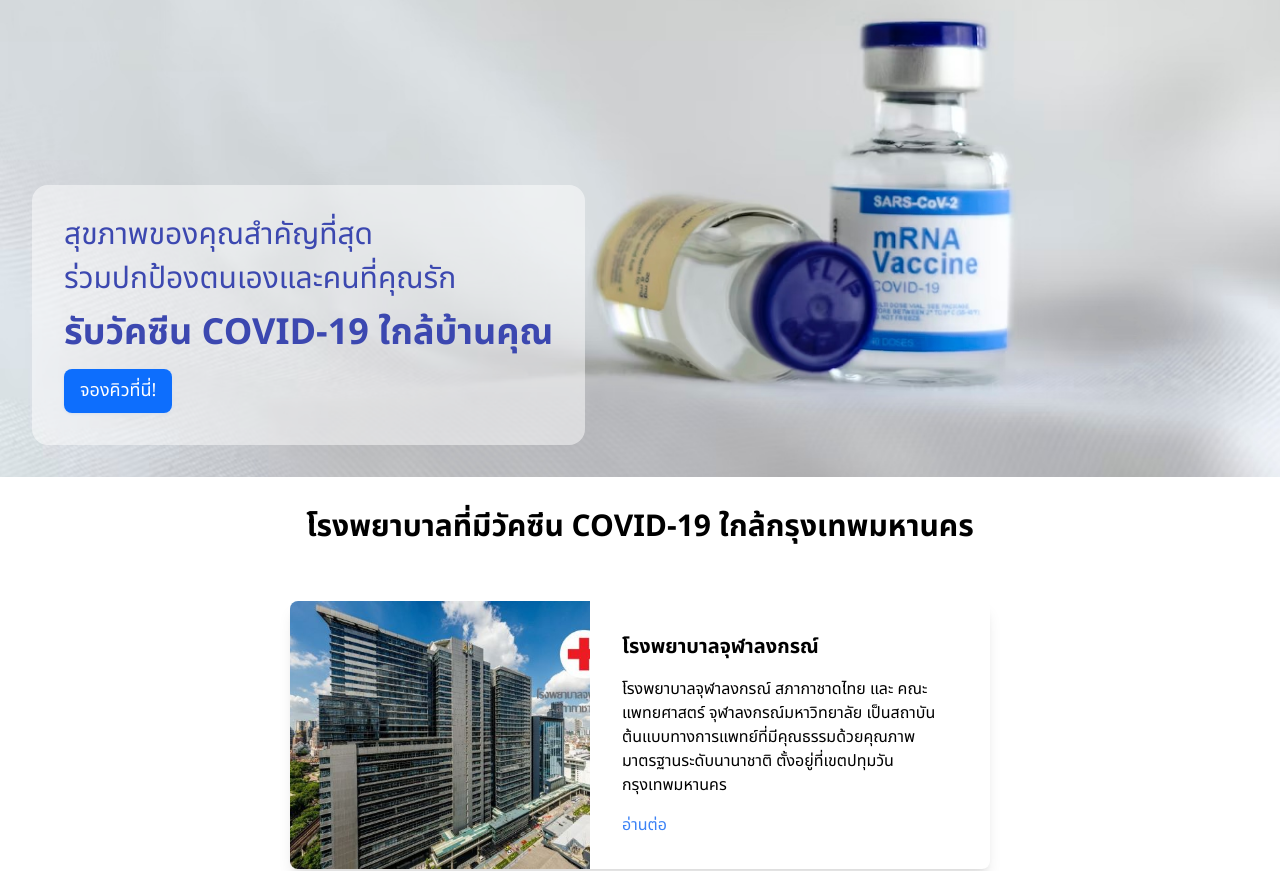
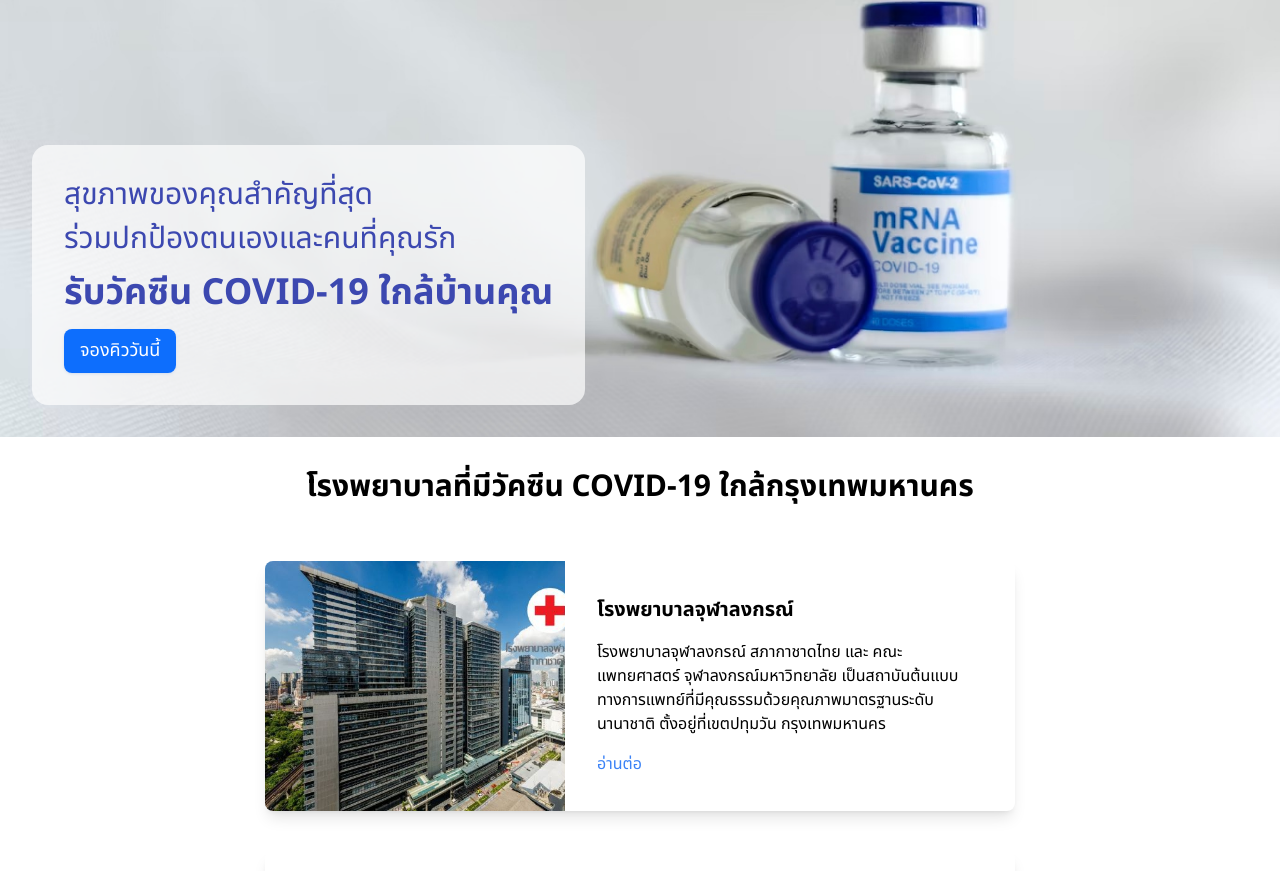
Before and after one commit to patcharapongk/2110507-Asgn03, a Next.js app: page / in a window 1280 px wide. Shown: the part 371-1242 px from the top of the page. Built offline with nearby package versions, Linux system fonts and the light colour scheme.

Commit message:
Fix some styling

```diff
--- a/src/components/Banner.tsx
+++ b/src/components/Banner.tsx
@@ -1,11 +1,11 @@
 import Image from "next/image";
 export default function Banner() {
   return (
-    <div className="relative w-screen h-screen my-0 mx-auto">
+    <div className="relative w-screen h-[95vh] my-0 mx-auto">
       <div className="relative my-0 mx-auto h-full w-full">
         <Image src="/img/banner.jpg" alt="banner" fill objectFit="cover" />
       </div>
-      <div className=" absolute bg-white/50 p-8 rounded-2xl bottom-8 left-8 flex flex-col gap-4 text-[rgb(60,72,176)] ">
+      <div className=" absolute bg-white/70  p-8 rounded-2xl bottom-8 left-8 flex flex-col gap-4 text-[rgb(60,72,176)] ">
         <div className="flex flex-col gap-2">
           <h2 className="font-normal text-3xl">สุขภาพของคุณสำคัญที่สุด</h2>
           <h2 className="font-normal text-3xl">
@@ -18,7 +18,7 @@
             type="button"
             className="py-2 px-4 border-none rounded-lg bg-[#0D6EFD] text-white text-lg shadow shadow-[rgb(213,223,240)]"
           >
-            จองคิวที่นี่!
+            จองคิววันนี้
           </button>
         </div>
       </div>
--- a/src/components/InfoCard.tsx
+++ b/src/components/InfoCard.tsx
@@ -9,12 +9,9 @@
   description: string;
   imgSrc: string;
 }) {
-  // const hospitalTitle = `${title
-  //   .substring(0, 1)
-  //   .toUpperCase()}${title.substring(1)} Hospital`;
   return (
-    <div className="mt-2 h-full w-full flex justify-center">
-      <div className="flex bg-white max-w-[700px] rounded-lg shadow-lg ">
+    <div className="mt-2 h-[250px] w-full flex justify-center">
+      <div className="flex bg-white max-w-[750px] rounded-lg shadow-lg ">
         <div className="relative w-[300px] shrink-0 ">
           <Image
             className="w-full h-full rounded-l-lg object-cover"
@@ -27,10 +24,10 @@
         </div>
         <div className="w-full flex flex-col justify-center p-8 gap-4">
           <h3 className="text-xl font-bold">{title}</h3>
-          <p>{description}</p>
+          <p className="truncate whitespace-pre-wrap block">{description}</p>
           <p>
             <a href="#0" className="text-blue-500 hover:underline">
-              อ่านต่อ{" "}
+              อ่านต่อ
             </a>
           </p>
         </div>
```
